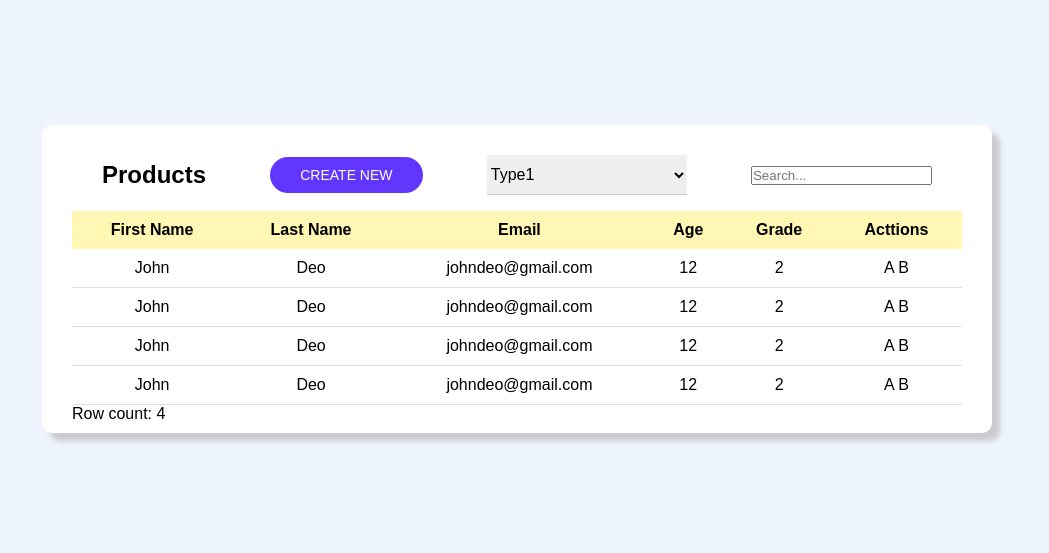
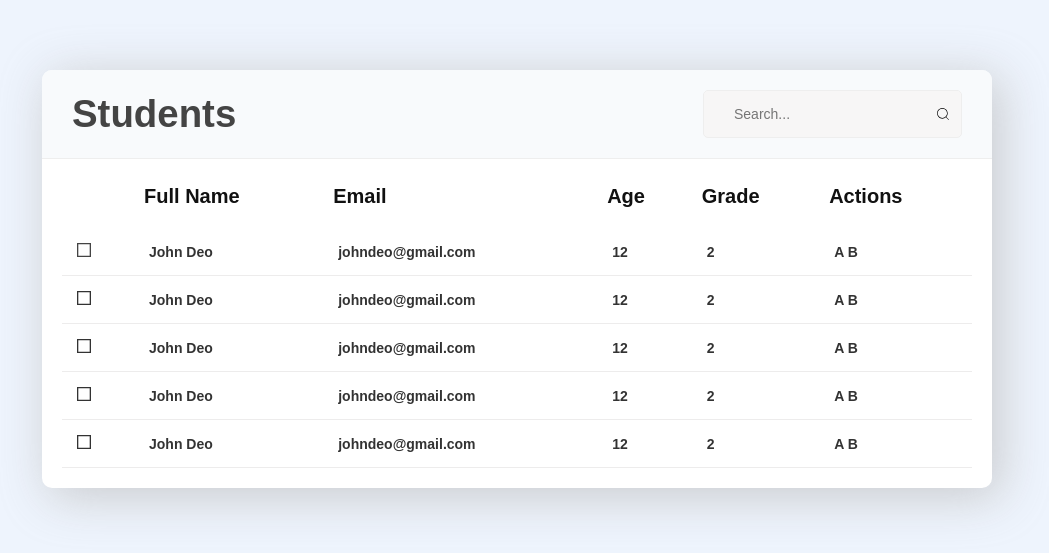
Before and after one commit to kzares-dev/students-nextjs-demo, a Next.js app: page /dashboard in a window 1280 px wide. Shown: the part 121-674 px from the top of the page, without its empty margins (123-1172 px from the left). Built offline with nearby package versions, Linux system fonts and the light colour scheme.

Commit message:
updated table ui

```diff
--- a/app/dashboard/page.tsx
+++ b/app/dashboard/page.tsx
@@ -2,9 +2,9 @@ import { Table } from "@/components"
 
 const Dashboard = () => {
   return (
-
+    <div>
         <Table />
-
+    </div>
   )
 }
 
--- a/components/Table.tsx
+++ b/components/Table.tsx
@@ -1,24 +1,13 @@
 import { tableHead } from "@/lib/constants";
+import { FaRegSquareFull } from "react-icons/fa6";
+import TableHeader from "./TableHeader";
 
 const Table = () => {
   return (
     <section className="container">
-      <div className="table_header">
-        <h2>Products</h2>
-        <button>Create New</button>
-        <select name="" id="">
-          <option value="">Type1</option>
-          <option value="">Type2</option>
-          <option value="">Type3</option>
-        </select>
-        <div className="input_search">
-          <input type="search" placeholder="Search..." />
-          {/* TODO: search icon */}
-        </div>
-      </div>
+      <TableHeader />
 
       <table>
-
         <thead>
           <tr>
             {tableHead.map((headItem) => (
@@ -29,56 +18,49 @@ const Table = () => {
 
         <tbody>
           <tr>
-            <td>John</td>
-            <td>Deo</td>
+            <td> <FaRegSquareFull color="#444" /> </td>
+            <td>John Deo</td>
             <td>johndeo@gmail.com</td>
             <td>12</td>
             <td>2</td>
-            <td>
-              A {/* TODO: icons for delete and edit */}
-              B
-            </td>
+            <td>A {/* TODO: icons for delete and edit */}B</td>
           </tr>
           <tr>
-            <td>John</td>
-            <td>Deo</td>
+            <td> <FaRegSquareFull /> </td>
+            <td>John Deo</td>
             <td>johndeo@gmail.com</td>
             <td>12</td>
             <td>2</td>
-            <td>
-              A {/* TODO: icons for delete and edit */}
-              B
-            </td>
+            <td>A {/* TODO: icons for delete and edit */}B</td>
           </tr>
           <tr>
-            <td>John</td>
-            <td>Deo</td>
+            <td> <FaRegSquareFull /> </td>
+            <td>John Deo</td>
             <td>johndeo@gmail.com</td>
             <td>12</td>
             <td>2</td>
-            <td>
-              A {/* TODO: icons for delete and edit */}
-              B
-            </td>
+            <td>A {/* TODO: icons for delete and edit */}B</td>
           </tr>
           <tr>
-            <td>John</td>
-            <td>Deo</td>
+            <td> <FaRegSquareFull /> </td>
+            <td>John Deo</td>
             <td>johndeo@gmail.com</td>
             <td>12</td>
             <td>2</td>
-            <td>
-              A {/* TODO: icons for delete and edit */}
-              B
-            </td>
+            <td>A {/* TODO: icons for delete and edit */}B</td>
+          </tr>
+          <tr>
+            <td> <FaRegSquareFull /> </td>
+            <td>John Deo</td>
+            <td>johndeo@gmail.com</td>
+            <td>12</td>
+            <td>2</td>
+            <td>A {/* TODO: icons for delete and edit */}B</td>
           </tr>
         </tbody>
-
       </table>
 
-      <div className="table_fotter">
-        <p>Row count: 4</p>
-      </div>
+
     </section>
   );
 };
--- a/components/TableHeader.tsx
+++ b/components/TableHeader.tsx
@@ -1,16 +1,13 @@
+import { CiSearch } from "react-icons/ci";
+
 const TableHeader = () => {
   return (
     <div className="table_header">
-      <h2>Products</h2>
-      <button>Create New</button>
-      <select name="" id="">
-        <option value="">Type1</option>
-        <option value="">Type2</option>
-        <option value="">Type3</option>
-      </select>
+      <h1>Students</h1>
+
       <div className="input_search">
-        <input type="search" placeholder="Search..." />
-        {/* TODO: search icon */}
+        <input className="input" type="search" placeholder="Search..." />
+        <CiSearch />
       </div>
     </div>
   );
--- a/lib/constants.ts
+++ b/lib/constants.ts
@@ -1,8 +1,8 @@
 export const tableHead = [
-    "First Name",
-    "Last Name",
+    "",
+    "Full Name",
     "Email",
     "Age",
     "Grade",
-    "Acttions",
+    "Actions",
 ]
--- a/styles/globals.scss
+++ b/styles/globals.scss
@@ -1,3 +1,28 @@
+// _variables.scss
+$primary-color: #6236ff;
+$secondary-color: #552bee;
+$background-color: #eef4fd;
+$table-border-color: #edecec;
+$hover-background-color: #eee;
+
+$font-size-base: 16px; // Base font size in pixels (px)
+
+// Font sizes using rem for scaling
+$font-size-h1: 2.4rem;
+$font-size-h2: 1.5rem;
+$font-size-body: 1rem;
+
+$button-padding: 10px 30px;
+$border-radius-button: 20px;
+
+// _mixins.scss
+@mixin font-size($size) {
+  font-size: calc(
+    $size * #{$font-size-base}px
+  ); // Using calc to correctly calculate the font size
+}
+
+// _typography.scss
 * {
   margin: 0;
   padding: 0;
@@ -10,87 +35,108 @@ body {
   align-items: center;
   min-height: 100vh;
   font-family: "Raleway", sans-serif;
-  background: #eef4fd;
+  background: $background-color;
 }
 
 .container {
   display: flex;
   flex-direction: column;
-  box-shadow: 8px 8px 5px 0px #bdbdbdbf;
-
+  box-shadow: 8px 8px 48px 1px #bdbdbdbf;
   background: #fff;
   border-radius: 10px;
-  padding: 10px 30px;
-  width: 100%;
+  width: 100vw;
   max-width: 950px;
+  overflow: hidden;
 
   .table_header {
     display: flex;
     justify-content: space-between;
     align-items: center;
-    padding: 20px 30px 0;
+    padding-top: 20px;
+    padding-left: 0;
+    background: rgb(248 250 252);
+    padding: 20px 30px;
+    border-bottom: 1px solid #eee;
+
+    h1 {
+      font-size: $font-size-h1;
+      font-weight: 600;
+      color: #444;
+    }
   }
 
   button {
     outline: none;
     border: none;
-    background: #6236ff;
+    background: $primary-color;
     color: #ffffff;
-    padding: 10px 30px;
-    border-radius: 20px;
+    padding: $button-padding;
+    border-radius: $border-radius-button;
     text-transform: uppercase;
     font-size: 14px;
     cursor: pointer;
 
-    &hover {
-      background: #552bee;
+    &:hover {
+      background: $secondary-color;
     }
   }
 
-  select {
-    border: none;
-    border-bottom: 1px solid #c9c9c9;
-    width: 200px;
-    padding: 10px 0;
-    font-size: 16px;
-  }
+  .input_search {
+    display: flex;
+    align-items: center;
+    position: relative;
+    border: 1px solid #eee;
+    border-radius: 5px;
+    padding: 5px 10px;
+    flex-direction: row;
+    background-color: #f7f6f6;
 
-  .input_search {
-    position: relative;
-    input: {
+    input {
+      font-size: 14px;
+      font-weight: 500;
       border-radius: 30px;
-      width: 400px;
+      width: full;
       outline: none;
       padding: 10px 20px;
-      border: 1px solid #c9c9c9;
-      padding-right: 50px;
+      border: none;
+      background-color: transparent;
     }
   }
 
   table {
     border-spacing: 0;
     margin-top: 1rem;
+    padding: 20px;
+    padding-top: 0;
 
     thead {
-      background-color: #fff7b3;
-
       th {
+        @include font-size($font-size-h1);
         padding: 10px;
+        text-align: left;
+        padding-bottom: 20px;
+        font-size: 20px;
+        color: #111;
       }
     }
 
-    tbody{
-        tr{
-            td{
-                padding: 10px;
-                text-align: center;
-                border-bottom: 1px solid #dfdfdf;
-            }
+    tbody {
+      tr {
+       border-radius: 5px;
+        td {
+          @include font-size($font-size-h2);
+          padding: 15px;
+          text-align: left;
+          border-bottom: .5px solid $table-border-color;
+          font-size: 14px;
+          font-weight: 600;
+          color: #333;
+        }
 
-            &:hover {
-                background-color: black;
-            }
+        &:hover {
+          background-color: $hover-background-color;
         }
+      }
     }
   }
 }
```
